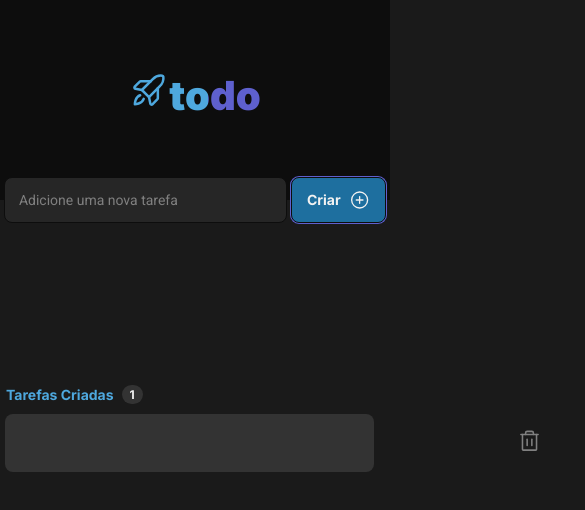
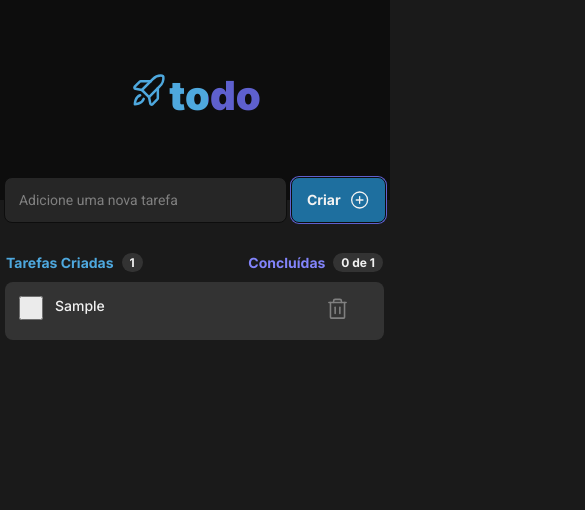
Before and after one commit to JulioMoratelli/01-desafio-reactjs-ts, a React (Vite) app: page / in a window 390 px wide. Both pictures are taken after typing "Sample" into the empty fields and a click on the button "Criar". Shown: the top 510 px of the page, 585 px wide, since content can reach past the window. Built offline with nearby package versions, Linux system fonts and the light colour scheme.

Commit message:
Finalizado (funcionalidade, responsivo, validação)

```diff
--- a/package.json
+++ b/package.json
@@ -9,6 +9,9 @@
     "preview": "vite preview"
   },
   "dependencies": {
+    "@emotion/react": "^11.10.6",
+    "@emotion/styled": "^11.10.6",
+    "@mui/material": "^5.11.9",
     "date-fns": "^2.29.3",
     "phosphor-react": "^1.4.1",
     "react": "^18.2.0",
--- a/src/componentes/ListTasks.module.css
+++ b/src/componentes/ListTasks.module.css
@@ -131,14 +131,14 @@
 
 @media (max-width: 768px) {
     .tasks{
-        justify-content: center;
         margin-top: 60px;
         gap: 0px;
         left: 5px;
+        width: 97.5%;
         margin-top: 400px;
     }
     .counter{
-        width: 134%;
+        width: 105%;
     }
     .duties{
         width: 105%;
--- a/src/componentes/Newtasks.tsx
+++ b/src/componentes/Newtasks.tsx
@@ -24,7 +24,6 @@ export function Newtasks({tasks, setTasks}: Taskss){
         //dentro do array e vai atribuir cada array a um "T" que sera usado como parametro para identificar se tem algum array(t) que é igual
         // ao "newTaskText", se tiver algum igual ele vai retornar true se for diferente ele vai retorna false.
         const achou = tasks.find((t) => t == newTasksText)
-        console.log(achou)
         // no if se "achou" for igual a verdadeiro ele retorna true e cai em uma condição que vai retorar um alerta dizendo
         // que essa tarefa ja existe.
         // e o else vai vai adicionar uma nosta task caso ja não tenha uma igual repetida.
--- a/src/componentes/Task.module.css
+++ b/src/componentes/Task.module.css
@@ -64,8 +64,16 @@
 
 @media (max-width: 768px) {
     .alltasks{
-        justify-content: center;
-        width: 50%;
+        width: 105%;
         gap: 4px;
     }
+
+    .tasks{
+        word-wrap: break-word;
+    }
+
+    .tasks label{
+
+        width: 255px;
+    }
 }
--- a/src/componentes/Task.tsx
+++ b/src/componentes/Task.tsx
@@ -23,7 +23,7 @@ export function Tasks({content, taskIsChecked, setTaskIsChecked, deleteTask}: Ta
     return(
         <div className={styles.alltasks}>
             <div className={styles.tasks}>
-                <input
+            <input
                     type="checkbox"
                     onChange={handleIsChecked}
                     checked={taskIsChecked}
```
Also changed, not shown: 1 other file (tests, documents, lock files or other folders).
